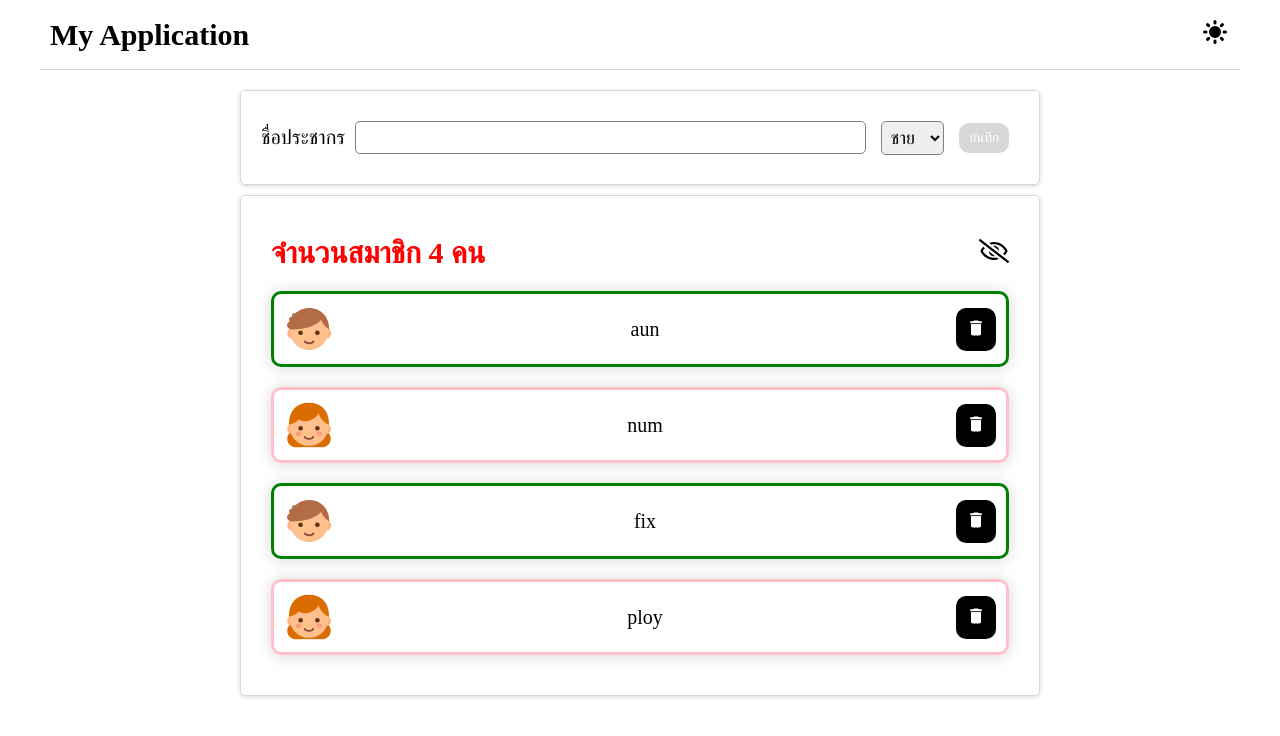
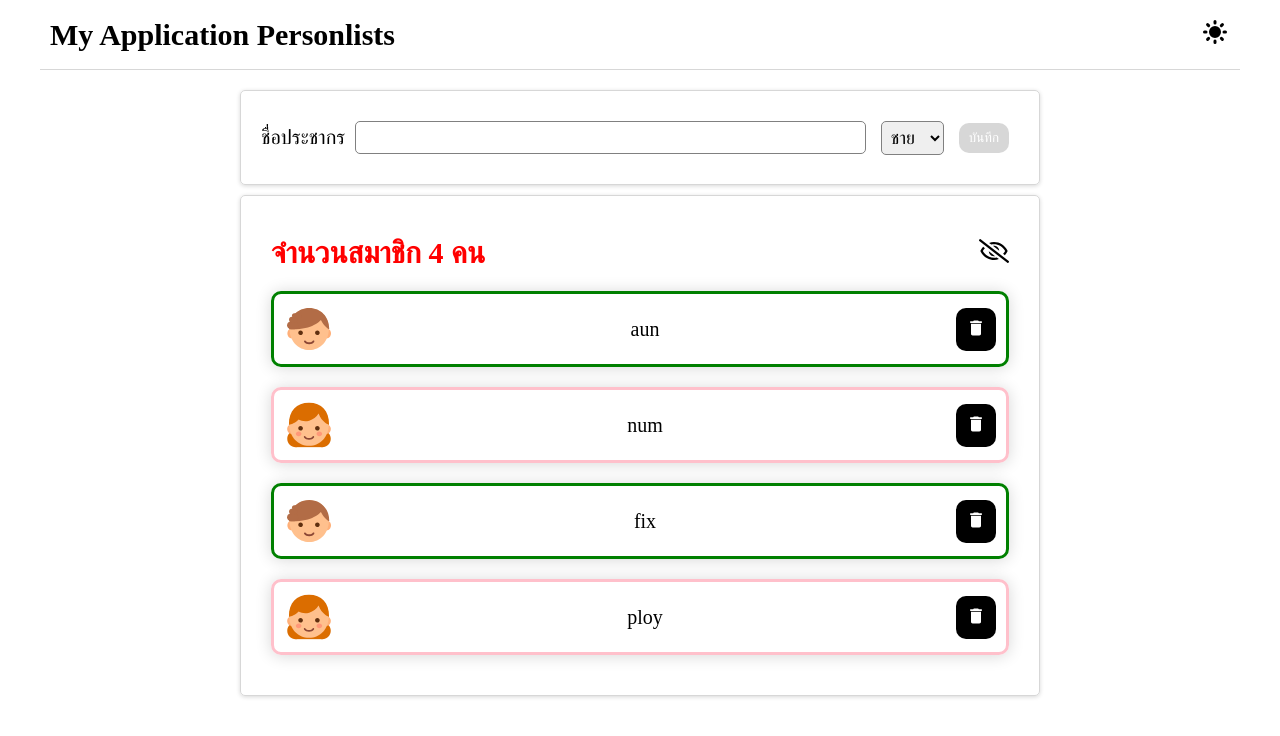
Before and after one commit to puttipongle/std_learning, a React (Vite) app in the folder react_19/my-react19/: page / in a window 1280 px wide. Shown: the top 736 px of the page. Built offline with nearby package versions, Linux system fonts and the light colour scheme.

Commit message:
mini edit header title

```diff
--- a/react_19/my-react19/src/App.jsx
+++ b/react_19/my-react19/src/App.jsx
@@ -26,7 +26,7 @@ function App() {
   return (
     <div className={theme}>
       <div className="app">
-        <Header title="My Application" theme={theme} setTheme={setTheme} />
+        <Header title="My Application Personlists" theme={theme} setTheme={setTheme} />
         <main>
           <Addform data={data} setData={setData} />
           <Personlist data={data} deleteUser={deleteUser} />
```
